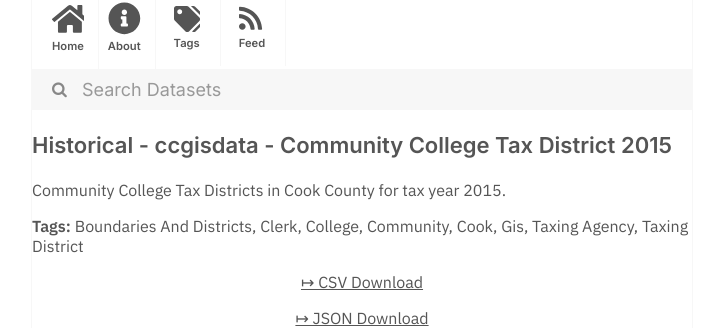
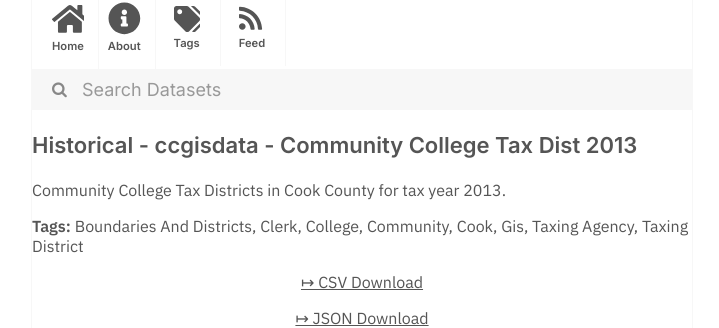
Before and after one commit to dayda-entities/cook-county-of-illinois, a Jekyll site: the page built from _posts/2020-11-10-historical-ccgisdata-community.md, in a window 1280 px wide. Shown: the part 216-544 px from the top of the page, without its empty margins (278-997 px from the left). Built offline with Jekyll 4.4.1, drawn with Linux system fonts in a browser that asks for light colours.

Commit message:
Publish Data

```diff
--- a/_posts/2020-11-10-historical-ccgisdata-community.md
+++ b/_posts/2020-11-10-historical-ccgisdata-community.md
@@ -1,7 +1,7 @@
 ---
-title: Historical - ccgisdata - Community College Tax District 2015
-created: '2020-11-10T16:57:32.540827'
-modified: '2020-11-10T16:57:32.540838'
+title: Historical - ccgisdata - Community College Tax Dist 2013
+created: '2020-11-10T16:57:10.304562'
+modified: '2020-11-10T16:57:10.304573'
 state: active
 type: dataset
 tags:
@@ -16,10 +16,10 @@ tags:
 groups:
   - Local Government
 csv_url: >-
-  https://datacatalog.cookcountyil.gov/api/views/46zu-yb88/rows.csv?accessType=DOWNLOAD
+  https://datacatalog.cookcountyil.gov/api/views/shgj-qeea/rows.csv?accessType=DOWNLOAD
 json_url: >-
-  https://datacatalog.cookcountyil.gov/api/views/46zu-yb88/rows.json?accessType=DOWNLOAD
+  https://datacatalog.cookcountyil.gov/api/views/shgj-qeea/rows.json?accessType=DOWNLOAD
 layout: post
 
 ---
-Community College Tax Districts in Cook County for tax year 2015.
+Community College Tax Districts in Cook County for tax year 2013.
```
